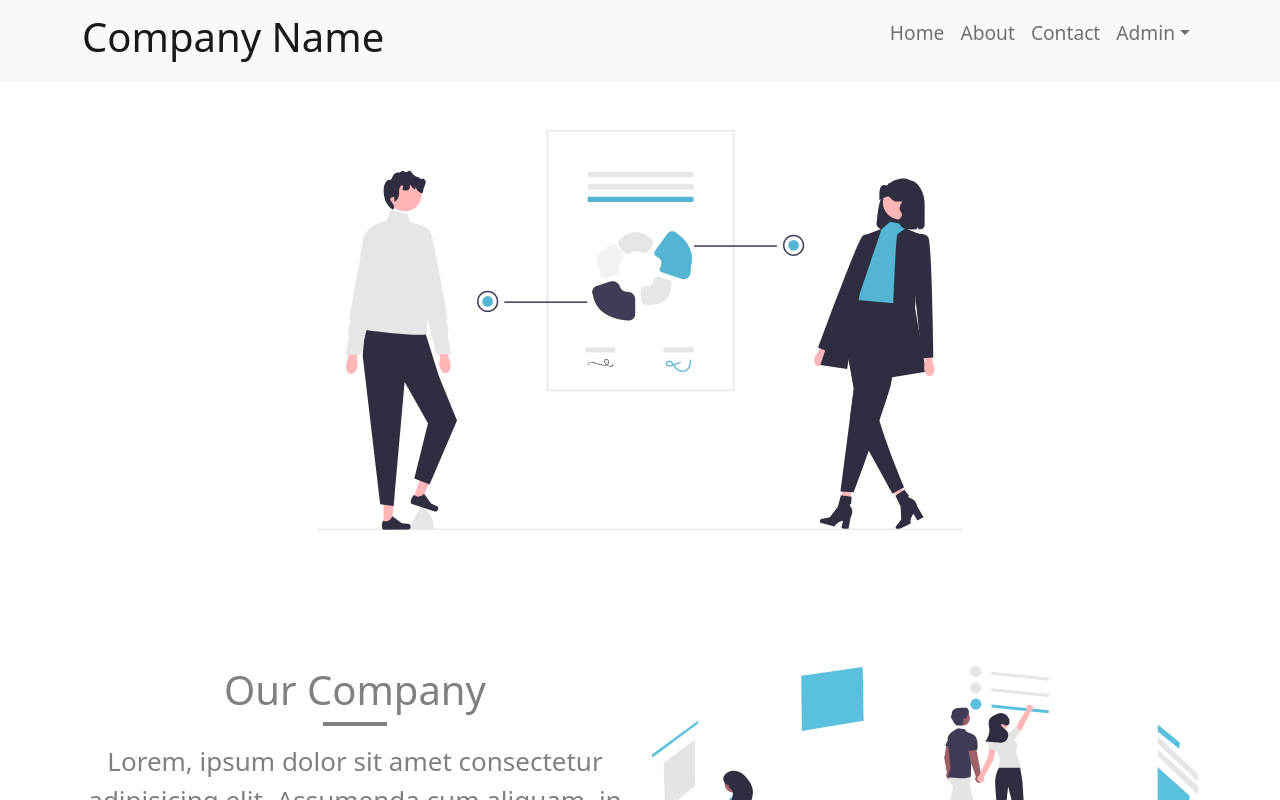
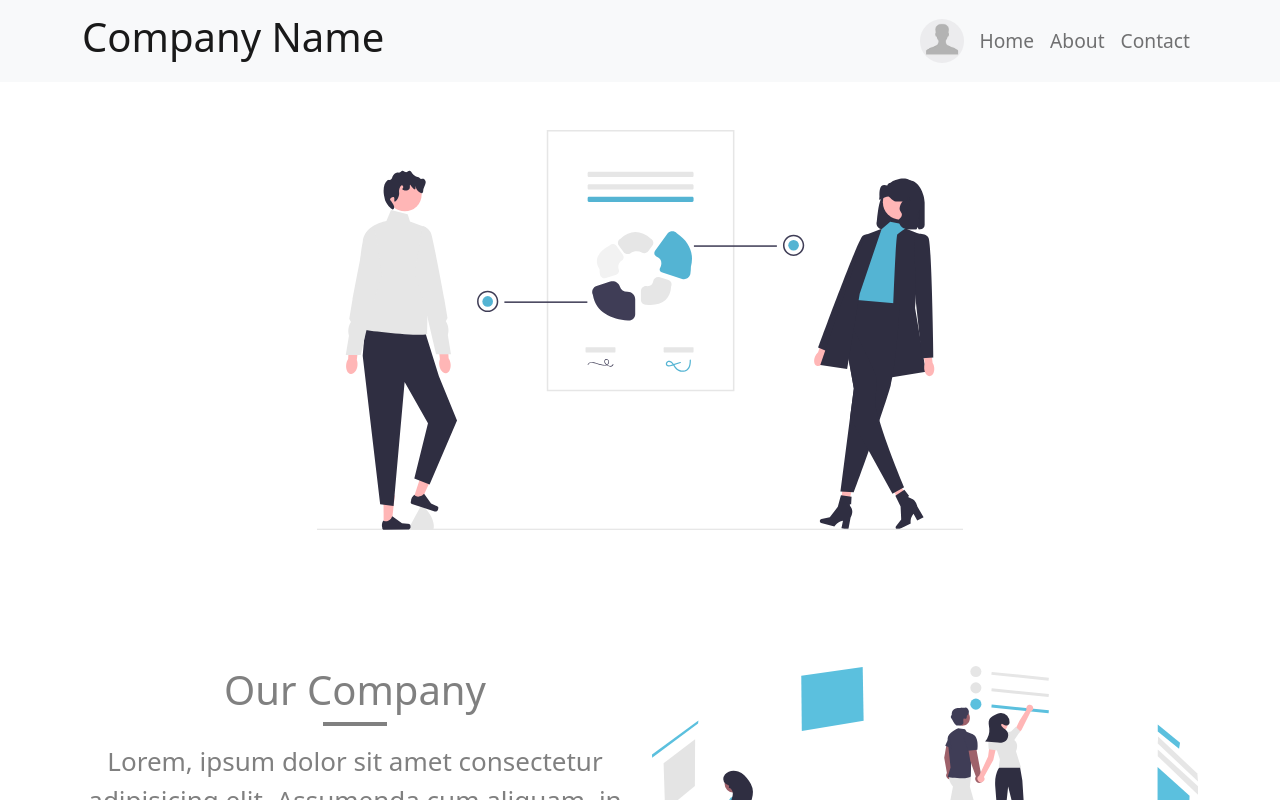
Before and after one commit to ZoranUTF8/react-bootstrap-website, a React (Create React App) app: page / in a window 1280 px wide. Shown: the top 800 px of the page. Built offline with nearby package versions, Linux system fonts and the light colour scheme; sample sign-in values are in the browser's storage.

Commit message:
Add user avatar to navbar

```diff
--- a/src/App.css
+++ b/src/App.css
@@ -141,3 +141,27 @@ nav .nav-link:hover {
 .section-page-height-50 {
   min-height: 50vh;
 }
+
+/* Profile page */
+.user-avatar {
+  width: 200px;
+  height: 200px;
+}
+.navbar-user-avatar {
+  width: 50px;
+  height: 50px;
+  background-position: center;
+  background-repeat: no-repeat;
+  transition: 0.3s transform cubic-bezier(0.155, 1.105, 0.295, 1.12),
+    0.3s box-shadow,
+    0.3s -webkit-transform cubic-bezier(0.155, 1.105, 0.295, 1.12);
+}
+.navbar-avatar:hover {
+  transform: scale(1.05);
+  box-shadow: 0 10px 20px rgba(0, 0, 0, 0.12), 0 4px 8px rgba(0, 0, 0, 0.06);
+}
+@media only screen and (min-width: 768px) {
+  .dropdown:hover .dropdown-menu {
+    display: block;
+  }
+}
--- a/src/Components/Dashboard/ProfileComponent.jsx
+++ b/src/Components/Dashboard/ProfileComponent.jsx
@@ -25,8 +25,16 @@ const ProfileComponent = () => {
     >
       <div className="row g-3 d-flex flex-row justify-content-center">
         <div className="mb-3 col-md-6">
-          <div class="form-group text-center">
-            <img src={avatarUrl} alt="User avatar" className="w-100 h-100" />
+          <div class="form-group d-flex justify-content-between">
+            <label htmlFor="user-avatar" className="form-label">
+              Avatar
+            </label>
+            <img
+              src={avatarUrl}
+              alt="User avatar"
+              className="user-avatar"
+              id="user-avatar"
+            />
           </div>
           <div class="form-group">
             <label htmlFor="username" className="form-label">
@@ -47,7 +55,7 @@ const ProfileComponent = () => {
 
       <div class="row d-flex justify-content-center">
         <div className="col-sm-12 col-md-6 align-self-center">
-          <button class="btn btn-primary w-100" type="submit">
+          <button class="btn btn-danger w-100" type="submit">
             Delete account
           </button>
         </div>
--- a/src/Components/Navbar/Navbar.jsx
+++ b/src/Components/Navbar/Navbar.jsx
@@ -14,7 +14,6 @@ const Navbar = () => {
 
   const isAdmin = user?.user?.isAdmin;
   const avatarUrl = user?.user?.avatarUrl || defaultUserAvatar;
-  console.log(avatarUrl);
 
   return (
     <nav className="navbar navbar-expand-md bg-light">
@@ -36,39 +35,20 @@ const Navbar = () => {
         </button>
 
         <div className="collapse navbar-collapse" id="navbarSupportedContent">
-          <ul className="navbar-nav ms-auto mb-2 mb-lg-0">
-            <li className="nav-item">
-              <Link to="/" className="nav-link">
-                Home
-              </Link>
-            </li>
-            <li className="nav-item">
-              <Link to="about" className="nav-link">
-                About
-              </Link>
-            </li>
-            <li className="nav-item">
-              <Link to="contact" className="nav-link">
-                Contact
-              </Link>
-            </li>
-            {!user && (
-              <li className="nav-item">
-                <Link to="login" className="nav-link">
-                  Login
-                </Link>
-              </li>
-            )}
+          <ul className="navbar-nav ms-auto mb-2 mb-lg-0  d-flex align-items-center">
             {isAdmin && (
               <li className="nav-item dropdown">
-                <p
-                  className="nav-link dropdown-toggle"
-                  role="button"
+                <img
+                  src={avatarUrl}
+                  width="60"
+                  height="60"
+                  alt="user_avatar"
                   data-bs-toggle="dropdown"
                   aria-expanded="false"
-                >
-                  {user?.userName || "Admin"}
-                </p>
+                  style={{ "border-radius": "50%" }}
+                  role="button"
+                  className="nav-link dropdown-toggle navbar-avatar"
+                />
                 <ul className="dropdown-menu">
                   <li className="nav-item">
                     <Link to="admin" className="nav-link">
@@ -103,6 +83,28 @@ const Navbar = () => {
                 </ul>
               </li>
             )}
+            <li className="nav-item">
+              <Link to="/" className="nav-link">
+                Home
+              </Link>
+            </li>
+            <li className="nav-item">
+              <Link to="about" className="nav-link">
+                About
+              </Link>
+            </li>
+            <li className="nav-item">
+              <Link to="contact" className="nav-link">
+                Contact
+              </Link>
+            </li>
+            {!user.user && (
+              <li className="nav-item">
+                <Link to="login" className="nav-link">
+                  Login
+                </Link>
+              </li>
+            )}
           </ul>
         </div>
       </div>
```
